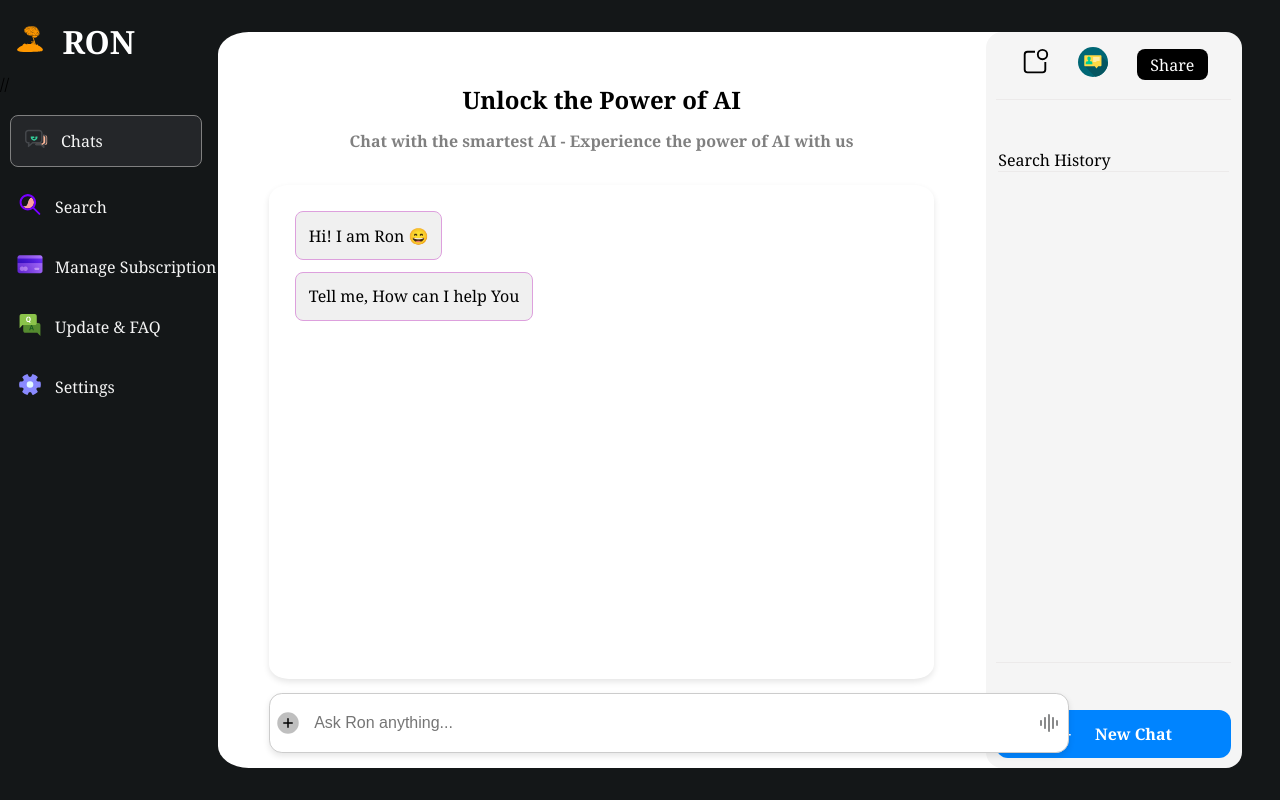
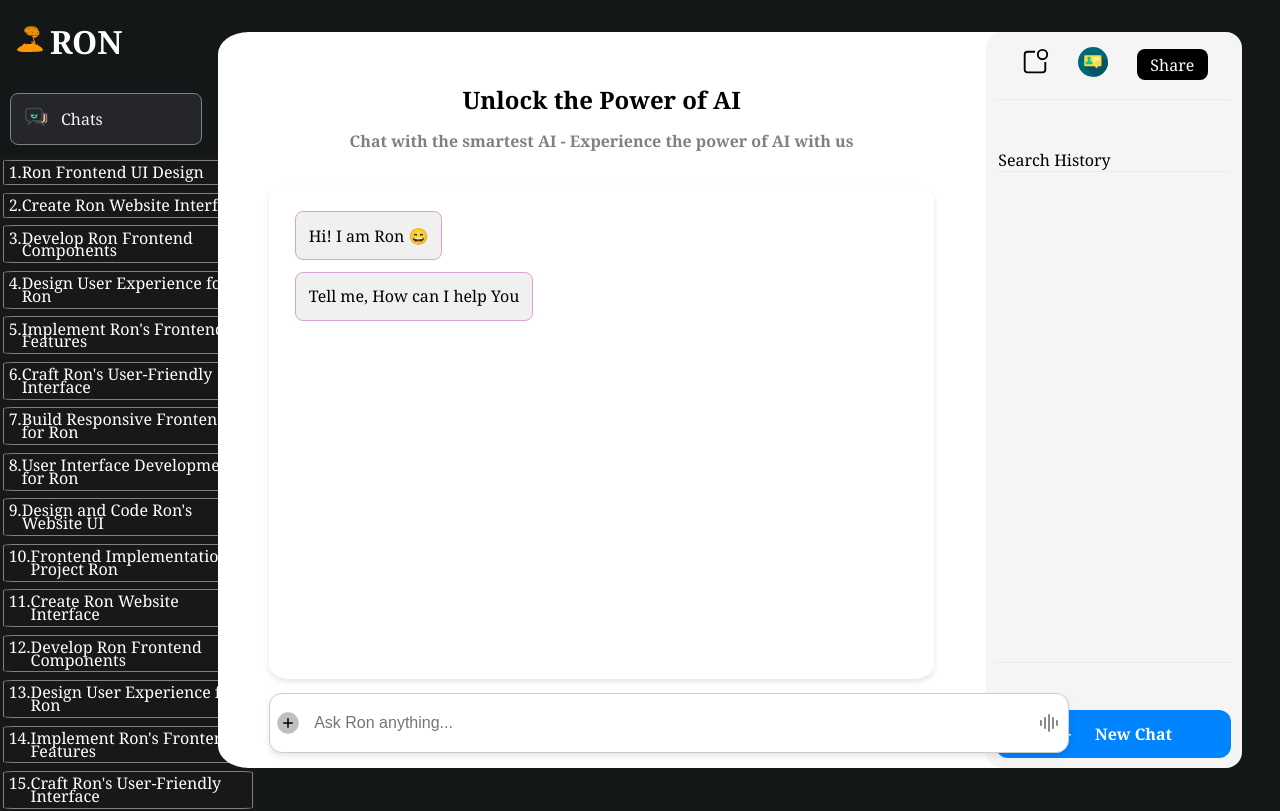
Before and after one commit to sanjeev74kr/AI-Chatbot, a React (Create React App) app: page / in a window 1280 px wide. Shown: the top 811 px of the page. Built offline with nearby package versions, Linux system fonts and the light colour scheme.

Commit message:
Load sample data below chat button

```diff
--- a/src/components/App.js
+++ b/src/components/App.js
@@ -1,16 +1,26 @@
 import '../css/App.css';
 import Chats from './Chats'
-import { useState } from 'react';
+import { useEffect, useState } from 'react';
+import sampleData from '../utils/sampleData'
 
 function App() {
   const [showChats, setShowChats] = useState(true);
-  const [showSearch, setShowSearch] = useState(false);
-  const [showSubscription, setShowSubscription] = useState(false);
-  const [showFaq, setShowFaq] = useState(false);
-  const [showSettings, setShowSettings] = useState(false);
+  const [data,setData]=useState(sampleData);
+  // const [showSearch, setShowSearch] = useState(false);
+  // const [showSubscription, setShowSubscription] = useState(false);
+  // const [showFaq, setShowFaq] = useState(false);
+  // const [showSettings, setShowSettings] = useState(false);
 
   const handleChatClick = () => {
     setShowChats(true);
+  }
+
+  useEffect(()=>{
+    handleSampleData();
+  },[]);
+
+  const handleSampleData=async()=>{
+     setData(sampleData);
   }
 
   return (
@@ -23,14 +33,28 @@ function App() {
           <h1> RON </h1>
         </span>
       </div>
-    //  <div className='Vertical-line'></div>
+      {/* <div className='Vertical-line'></div> */}
       <div className='Main-page-side-section'>
         <div className='Menu'>
           <div className={`Menu-item ${showChats ? 'selected' : ''}`} id="Menu-chats" onClick={handleChatClick}>
             <span className="icon"><img src='./chat.svg' alt='brain-wave-icon' /></span>
             <span className="text">Chats</span>
           </div>
-          <div className={`Menu-item ${showSearch ? 'selected' : ''}`} id="Menu-search">
+
+
+      {/* sample data section  */}
+       <div className='Sample-data-loading-section'>
+          {data.map((curr,index) => (
+          <div className='Sample-data'>
+          <p key={index}>{index+1}.</p>
+          <p>{curr}</p>
+          </div>
+
+          ))}
+       </div>
+       <div className='Horizontal-line'></div>
+
+          {/* <div className={`Menu-item ${showSearch ? 'selected' : ''}`} id="Menu-search">
             <span className="icon"><img src='./search.svg' alt='brain-wave-icon' /></span>
             <span className="text">Search</span>
           </div>
@@ -45,16 +69,14 @@ function App() {
           <div className={`Menu-item ${showSettings ? 'selected' : ''}`} id="Menu-setting">
             <span className="icon"><img src='./settings.svg' alt='brain-wave-icon' /></span>
             <span className="text">Settings</span>
-          </div>
+          </div> */}
         </div>
-      {/* <div className='Horizontal-line'></div> */}
+        {/* <div className='Horizontal-line'></div> */}
       </div>
 
       <div className="Chat-component">
-    {showChats && <Chats />}
-  </div>
-
-
+        {showChats && <Chats />}
+      </div>
     </div>
   );
 }
--- a/src/css/App.css
+++ b/src/css/App.css
@@ -30,7 +30,6 @@
 
 .DI-text{
   color:white;
-  margin-left: 1%;
 }
 
 .Menu {
@@ -58,8 +57,6 @@
   border-radius: 8px;
   min-width: fit-content;
   max-width:15vw;
-
-
 }
 
 .icon {
@@ -72,6 +69,34 @@
   color: whitesmoke;
 }
 
+/* beautify sample data */
+.Sample-data-loading-section{
+  display: flex;
+  flex-direction: column;
+  max-height:70%;
+  width:20%;
+  overflow: auto;
+  scroll-behavior: auto;
+  margin-bottom: 2%;
+  background-color: #181818;
+}
+
+.Sample-data{
+display: flex;
+color:white;
+padding: 2%;
+margin: 1%;
+margin-top: 2%;
+line-height: .8em;
+font-size: 1em;
+
+border: 1px solid grey;
+border-radius: 4%;
+
+}
+
+
+/* Draw horizontal line */
 .Horizontal-line{
   position: relative;
   width: 100%; /* Adjust the width as needed */
@@ -79,6 +104,8 @@
   border-top: 1px solid #eceaea; /* Adjust color and style as needed */
 }
 
+
+/* Load chat component */
 .Chat-component{
   position: absolute;
   top: 4%;
--- a/src/css/Chats.css
+++ b/src/css/Chats.css
@@ -94,7 +94,7 @@
 .Chats-input-box {
   display: flex;
   align-items: center;
-  width: 50rem;
+  width: 50em;
   background-color: #ffffff;
   border: 1px solid #ccc;
   border-radius: .8em;
--- /dev/null
+++ b/src/utils/sampleData.js
@@ -0,0 +1,19 @@
+ const sampleData=["Ron Frontend UI Design",
+"Create Ron Website Interface",
+"Develop Ron Frontend Components",
+"Design User Experience for Ron",
+"Implement Ron's Frontend Features",
+"Craft Ron's User-Friendly Interface",
+"Build Responsive Frontend for Ron",
+"User Interface Development for Ron",
+"Design and Code Ron's Website UI",
+"Frontend Implementation: Project Ron","Create Ron Website Interface",
+"Develop Ron Frontend Components",
+"Design User Experience for Ron",
+"Implement Ron's Frontend Features",
+"Craft Ron's User-Friendly Interface",
+"Build Responsive Frontend for Ron",
+"User Interface Development for Ron",
+"Design and Code Ron's Website UI"];
+
+export default sampleData;
```
